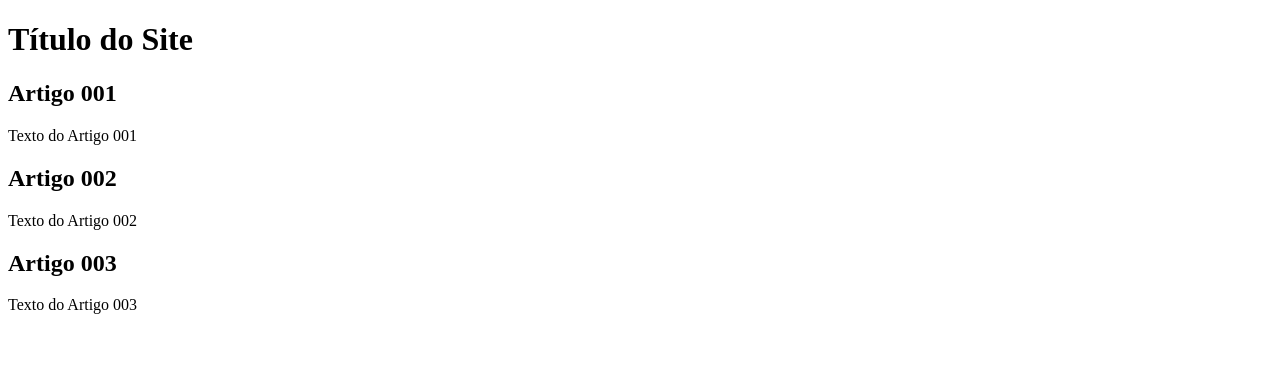
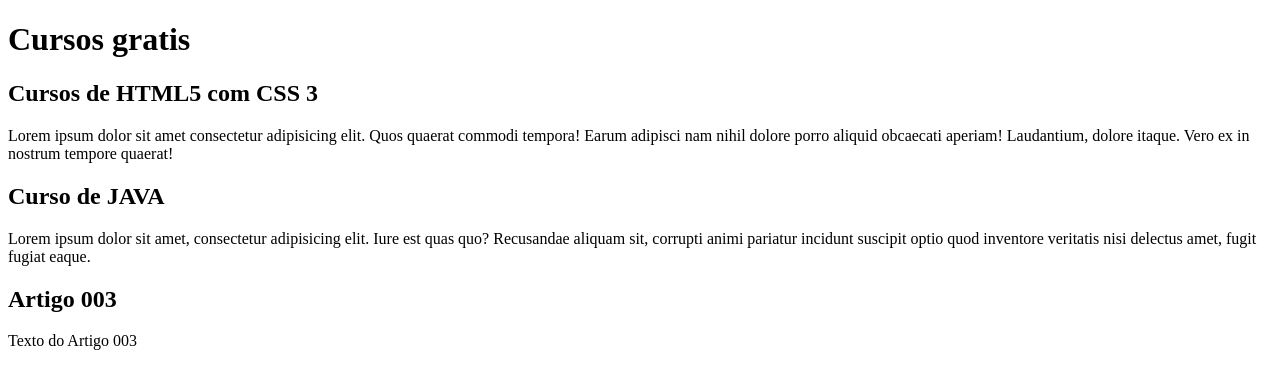
Before and after one commit to GLEISONtiago/projeto-site, a plain HTML site: page index.html in a window 1280 px wide. Drawn offline with Linux system fonts and the light colour scheme.

Commit message:
comecei a inserir conteúdo

```diff
--- a/index.html
+++ b/index.html
@@ -9,15 +9,15 @@
 <body>
     <main>
         <header>
-            <h1>Título do Site</h1>
+            <h1>Cursos gratis</h1>
         </header>
         <article>
-        <h2>Artigo 001</h2>
-            <p>Texto do Artigo 001</p>
+        <h2>Cursos de HTML5 com CSS 3</h2>
+            <p>Lorem ipsum dolor sit amet consectetur adipisicing elit. Quos quaerat commodi tempora! Earum adipisci nam nihil dolore porro aliquid obcaecati aperiam! Laudantium, dolore itaque. Vero ex in nostrum tempore quaerat!</p>
         </article>
         <article>
-            <h2>Artigo 002 </h2>
-            <p>Texto do Artigo 002</p>
+            <h2>Curso de JAVA </h2>
+            <p>Lorem ipsum dolor sit amet, consectetur adipisicing elit. Iure est quas quo? Recusandae aliquam sit, corrupti animi pariatur incidunt suscipit optio quod inventore veritatis nisi delectus amet, fugit fugiat eaque.</p>
         </article>
         <article>
             <h2>Artigo 003 </h2>
```
